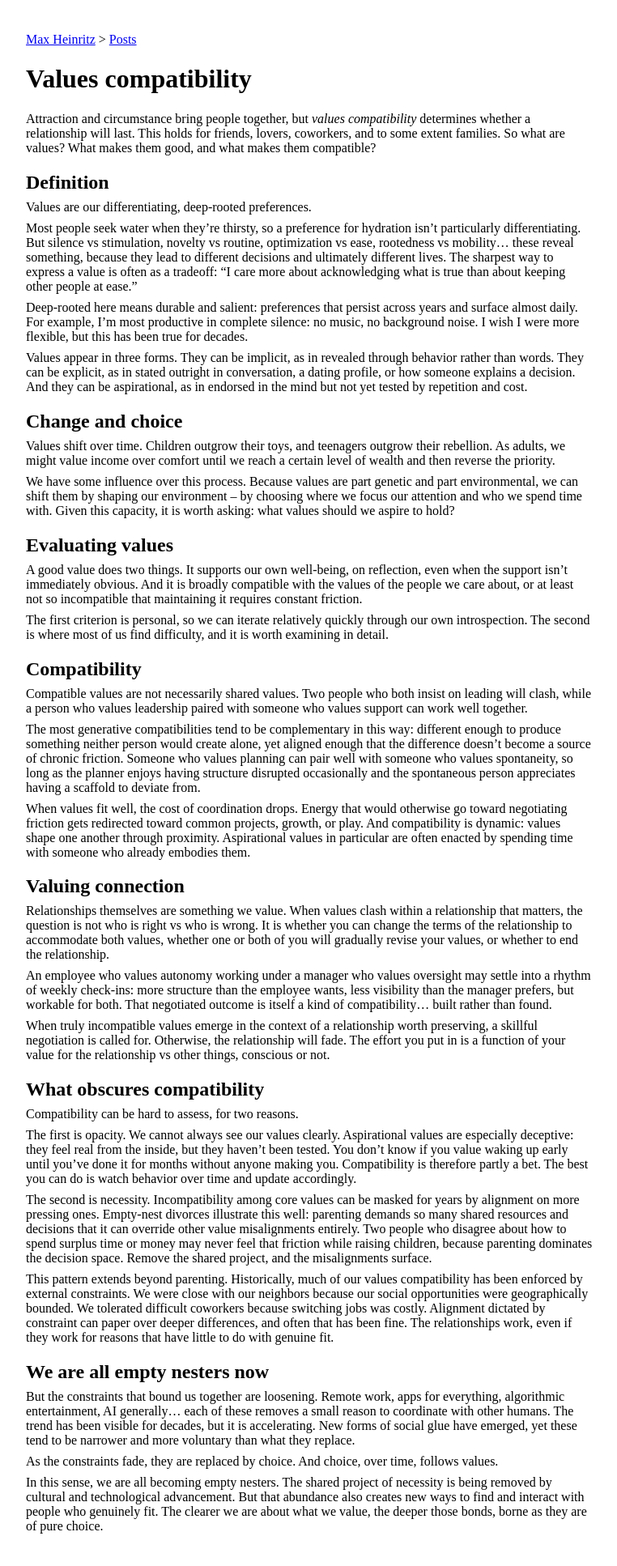
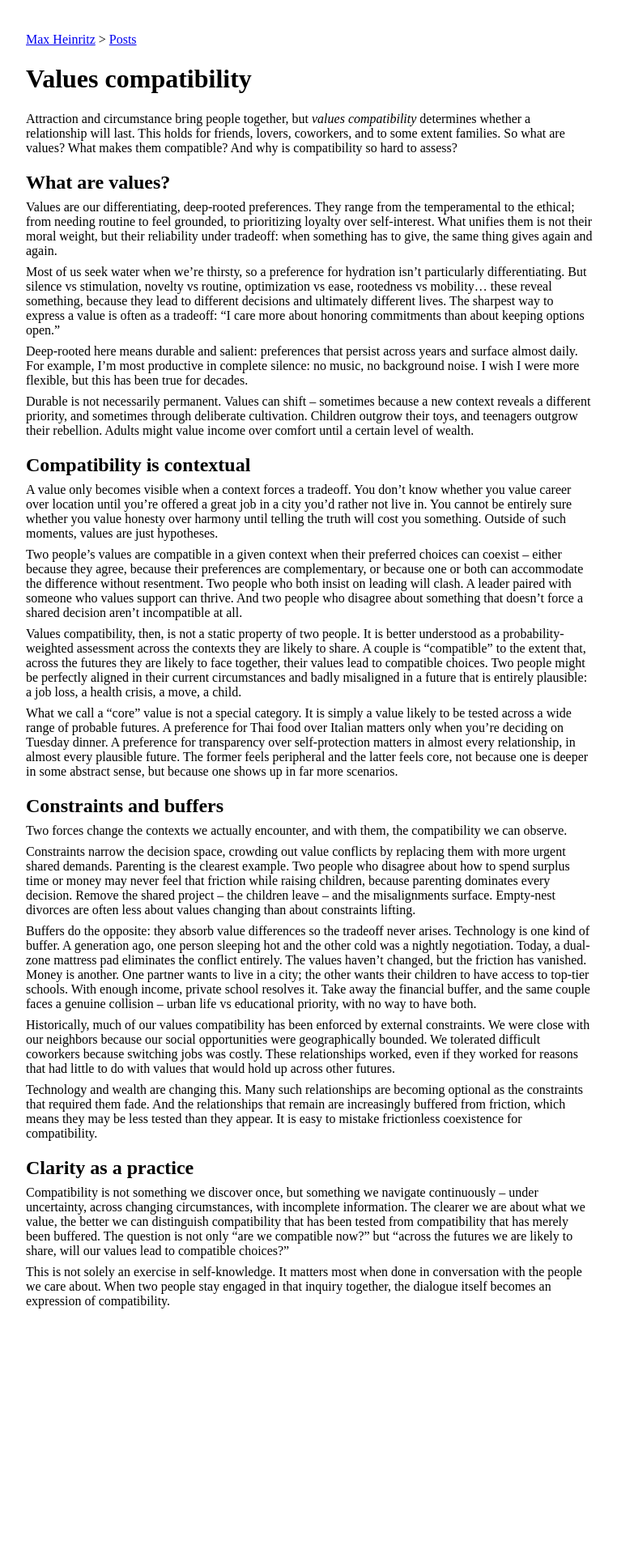
Before and after one commit to maxh/maxheinritz.com, a Jekyll site: the page built from _posts/2026-01-31-values-compatibility.md, in a window 1280 px wide. Shown: the whole page at 81% size, without its empty margins (108-870 px from the left). Built offline with Jekyll 4.4.1, drawn with Linux system fonts in a browser that asks for light colours; after the commit the page ends 1656 px from its top, so only the background shows below that.

Commit message:
rewrite post

```diff
--- a/_posts/2026-01-31-values-compatibility.md
+++ b/_posts/2026-01-31-values-compatibility.md
@@ -4,60 +4,42 @@ layout: post
 tags: [culture, future]
 ---
 
-Attraction and circumstance bring people together, but _values compatibility_ determines whether a relationship will last. This holds for friends, lovers, coworkers, and to some extent families. So what are values? What makes them good, and what makes them compatible?
+Attraction and circumstance bring people together, but *values compatibility* determines whether a relationship will last. This holds for friends, lovers, coworkers, and to some extent families. So what are values? What makes them compatible? And why is compatibility so hard to assess?
 
-## Definition
+## What are values?
 
-Values are our differentiating, deep-rooted preferences.
+Values are our differentiating, deep-rooted preferences. They range from the temperamental to the ethical; from needing routine to feel grounded, to prioritizing loyalty over self-interest. What unifies them is not their moral weight, but their reliability under tradeoff: when something has to give, the same thing gives again and again.
 
-Most people seek water when they're thirsty, so a preference for hydration isn't particularly differentiating. But silence vs stimulation, novelty vs routine, optimization vs ease, rootedness vs mobility... these reveal something, because they lead to different decisions and ultimately different lives. The sharpest way to express a value is often as a tradeoff: "I care more about acknowledging what is true than about keeping other people at ease."
+Most of us seek water when we're thirsty, so a preference for hydration isn't particularly differentiating. But silence vs stimulation, novelty vs routine, optimization vs ease, rootedness vs mobility... these reveal something, because they lead to different decisions and ultimately different lives. The sharpest way to express a value is often as a tradeoff: "I care more about honoring commitments than about keeping options open."
 
 Deep-rooted here means durable and salient: preferences that persist across years and surface almost daily. For example, I'm most productive in complete silence: no music, no background noise. I wish I were more flexible, but this has been true for decades.
 
-Values appear in three forms. They can be implicit, as in revealed through behavior rather than words. They can be explicit, as in stated outright in conversation, a dating profile, or how someone explains a decision. And they can be aspirational, as in endorsed in the mind but not yet tested by repetition and cost.
+Durable is not necessarily permanent. Values can shift -- sometimes because a new context reveals a different priority, and sometimes through deliberate cultivation. Children outgrow their toys, and teenagers outgrow their rebellion. Adults might value income over comfort until a certain level of wealth.
 
-## Change and choice
+## Compatibility is contextual
 
-Values shift over time. Children outgrow their toys, and teenagers outgrow their rebellion. As adults, we might value income over comfort until we reach a certain level of wealth and then reverse the priority.
+A value only becomes visible when a context forces a tradeoff. You don't know whether you value career over location until you're offered a great job in a city you'd rather not live in. You cannot be entirely sure whether you value honesty over harmony until telling the truth will cost you something. Outside of such moments, values are just hypotheses.
 
-We have some influence over this process. Because values are part genetic and part environmental, we can shift them by shaping our environment -- by choosing where we focus our attention and who we spend time with. Given this capacity, it is worth asking: what values should we aspire to hold?
+Two people's values are compatible in a given context when their preferred choices can coexist -- either because they agree, because their preferences are complementary, or because one or both can accommodate the difference without resentment. Two people who both insist on leading will clash. A leader paired with someone who values support can thrive. And two people who disagree about something that doesn't force a shared decision aren't incompatible at all.
 
-## Evaluating values
+Values compatibility, then, is not a static property of two people. It is better understood as a probability-weighted assessment across the contexts they are likely to share. A couple is "compatible" to the extent that, across the futures they are likely to face together, their values lead to compatible choices. Two people might be perfectly aligned in their current circumstances and badly misaligned in a future that is entirely plausible: a job loss, a health crisis, a move, a child.
 
-A good value does two things. It supports our own well-being, on reflection, even when the support isn't immediately obvious. And it is broadly compatible with the values of the people we care about, or at least not so incompatible that maintaining it requires constant friction.
+What we call a "core" value is not a special category. It is simply a value likely to be tested across a wide range of probable futures. A preference for Thai food over Italian matters only when you're deciding on Tuesday dinner. A preference for transparency over self-protection matters in almost every relationship, in almost every plausible future. The former feels peripheral and the latter feels core, not because one is deeper in some abstract sense, but because one shows up in far more scenarios.
 
-The first criterion is personal, so we can iterate relatively quickly through our own introspection. The second is where most of us find difficulty, and it is worth examining in detail.
+## Constraints and buffers
 
-## Compatibility
+Two forces change the contexts we actually encounter, and with them, the compatibility we can observe.
 
-Compatible values are not necessarily shared values. Two people who both insist on leading will clash, while a person who values leadership paired with someone who values support can work well together.
+Constraints narrow the decision space, crowding out value conflicts by replacing them with more urgent shared demands. Parenting is the clearest example. Two people who disagree about how to spend surplus time or money may never feel that friction while raising children, because parenting dominates every decision. Remove the shared project – the children leave – and the misalignments surface. Empty-nest divorces are often less about values changing than about constraints lifting.
 
-The most generative compatibilities tend to be complementary in this way: different enough to produce something neither person would create alone, yet aligned enough that the difference doesn't become a source of chronic friction. Someone who values planning can pair well with someone who values spontaneity, so long as the planner enjoys having structure disrupted occasionally and the spontaneous person appreciates having a scaffold to deviate from.
+Buffers do the opposite: they absorb value differences so the tradeoff never arises. Technology is one kind of buffer. A generation ago, one person sleeping hot and the other cold was a nightly negotiation. Today, a dual-zone mattress pad eliminates the conflict entirely. The values haven't changed, but the friction has vanished. Money is another. One partner wants to live in a city; the other wants their children to have access to top-tier schools. With enough income, private school resolves it. Take away the financial buffer, and the same couple faces a genuine collision – urban life vs educational priority, with no way to have both.
 
-When values fit well, the cost of coordination drops. Energy that would otherwise go toward negotiating friction gets redirected toward common projects, growth, or play. And compatibility is dynamic: values shape one another through proximity. Aspirational values in particular are often enacted by spending time with someone who already embodies them.
+Historically, much of our values compatibility has been enforced by external constraints. We were close with our neighbors because our social opportunities were geographically bounded. We tolerated difficult coworkers because switching jobs was costly. These relationships worked, even if they worked for reasons that had little to do with values that would hold up across other futures.
 
-## Valuing connection
+Technology and wealth are changing this. Many such relationships are becoming optional as the constraints that required them fade. And the relationships that remain are increasingly buffered from friction, which means they may be less tested than they appear. It is easy to mistake frictionless coexistence for compatibility.
 
-Relationships themselves are something we value. When values clash within a relationship that matters, the question is not who is right vs who is wrong. It is whether you can change the terms of the relationship to accommodate both values, whether one or both of you will gradually revise your values, or whether to end the relationship.
+## Clarity as a practice
 
-An employee who values autonomy working under a manager who values oversight may settle into a rhythm of weekly check-ins: more structure than the employee wants, less visibility than the manager prefers, but workable for both. That negotiated outcome is itself a kind of compatibility… built rather than found.
+Compatibility is not something we discover once, but something we navigate continuously -- under uncertainty, across changing circumstances, with incomplete information. The clearer we are about what we value, the better we can distinguish compatibility that has been tested from compatibility that has merely been buffered. The question is not only "are we compatible now?" but "across the futures we are likely to share, will our values lead to compatible choices?"
 
-When truly incompatible values emerge in the context of a relationship worth preserving, a skillful negotiation is called for. Otherwise, the relationship will fade. The effort you put in is a function of your value for the relationship vs other things, conscious or not.
-
-## What obscures compatibility
-
-Compatibility can be hard to assess, for two reasons.
-
-The first is opacity. We cannot always see our values clearly. Aspirational values are especially deceptive: they feel real from the inside, but they haven't been tested. You don't know if you value waking up early until you've done it for months without anyone making you. Compatibility is therefore partly a bet. The best you can do is watch behavior over time and update accordingly.
-
-The second is necessity. Incompatibility among core values can be masked for years by alignment on more pressing ones. Empty-nest divorces illustrate this well: parenting demands so many shared resources and decisions that it can override other value misalignments entirely. Two people who disagree about how to spend surplus time or money may never feel that friction while raising children, because parenting dominates the decision space. Remove the shared project, and the misalignments surface.
-
-This pattern extends beyond parenting. Historically, much of our values compatibility has been enforced by external constraints. We were close with our neighbors because our social opportunities were geographically bounded. We tolerated difficult coworkers because switching jobs was costly. Alignment dictated by constraint can paper over deeper differences, and often that has been fine. The relationships work, even if they work for reasons that have little to do with genuine fit.
-
-## We are all empty nesters now
-
-But the constraints that bound us together are loosening. Remote work, apps for everything, algorithmic entertainment, AI generally... each of these removes a small reason to coordinate with other humans. The trend has been visible for decades, but it is accelerating. New forms of social glue have emerged, yet these tend to be narrower and more voluntary than what they replace.
-
-As the constraints fade, they are replaced by choice. And choice, over time, follows values.
-
-In this sense, we are all becoming empty nesters. The shared project of necessity is being removed by cultural and technological advancement. But that abundance also creates new ways to find and interact with people who genuinely fit. The clearer we are about what we value, the deeper those bonds, borne as they are of pure choice.
+This is not solely an exercise in self-knowledge. It matters most when done in conversation with the people we care about. When two people stay engaged in that inquiry together, the dialogue itself becomes an expression of compatibility.
```
